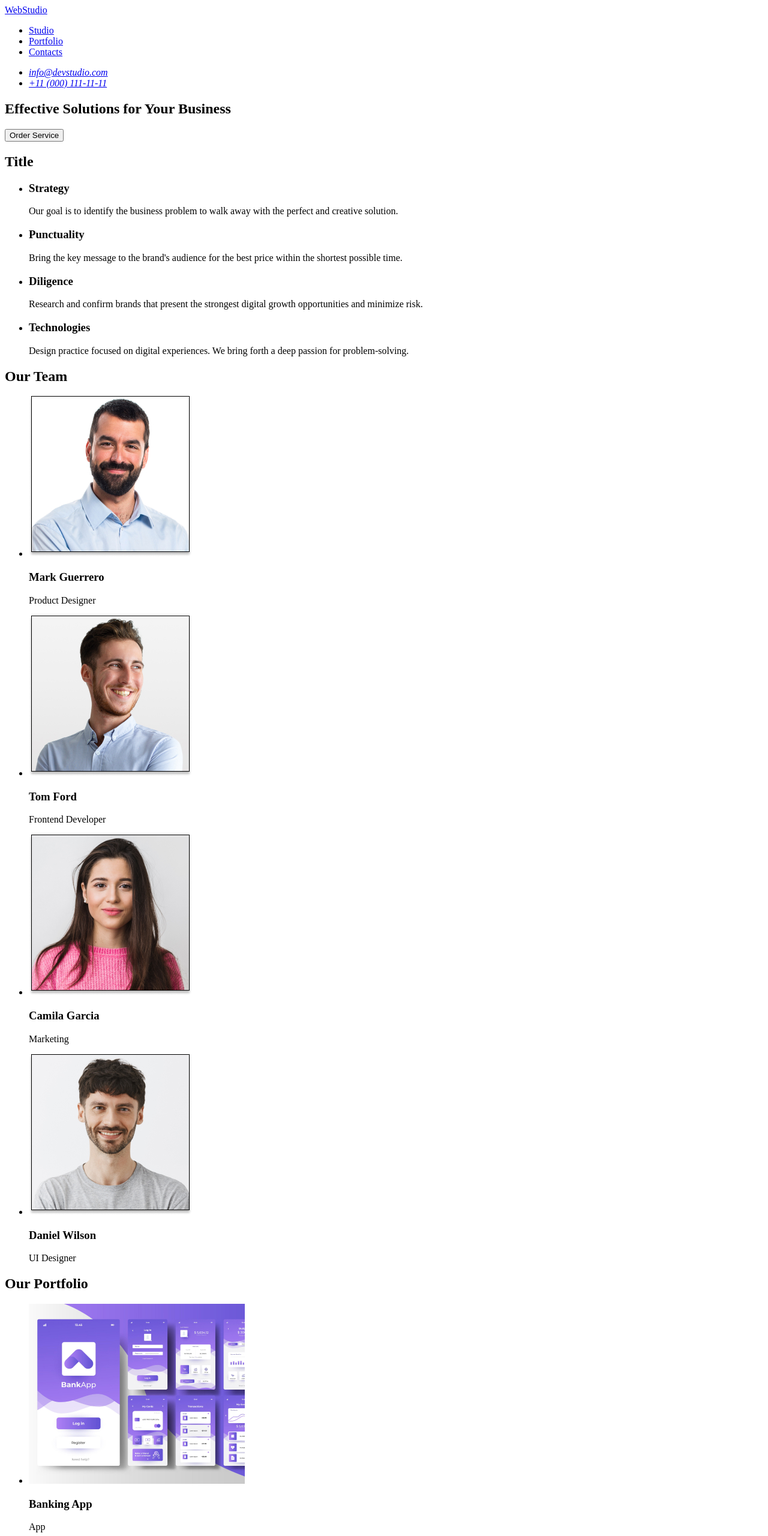
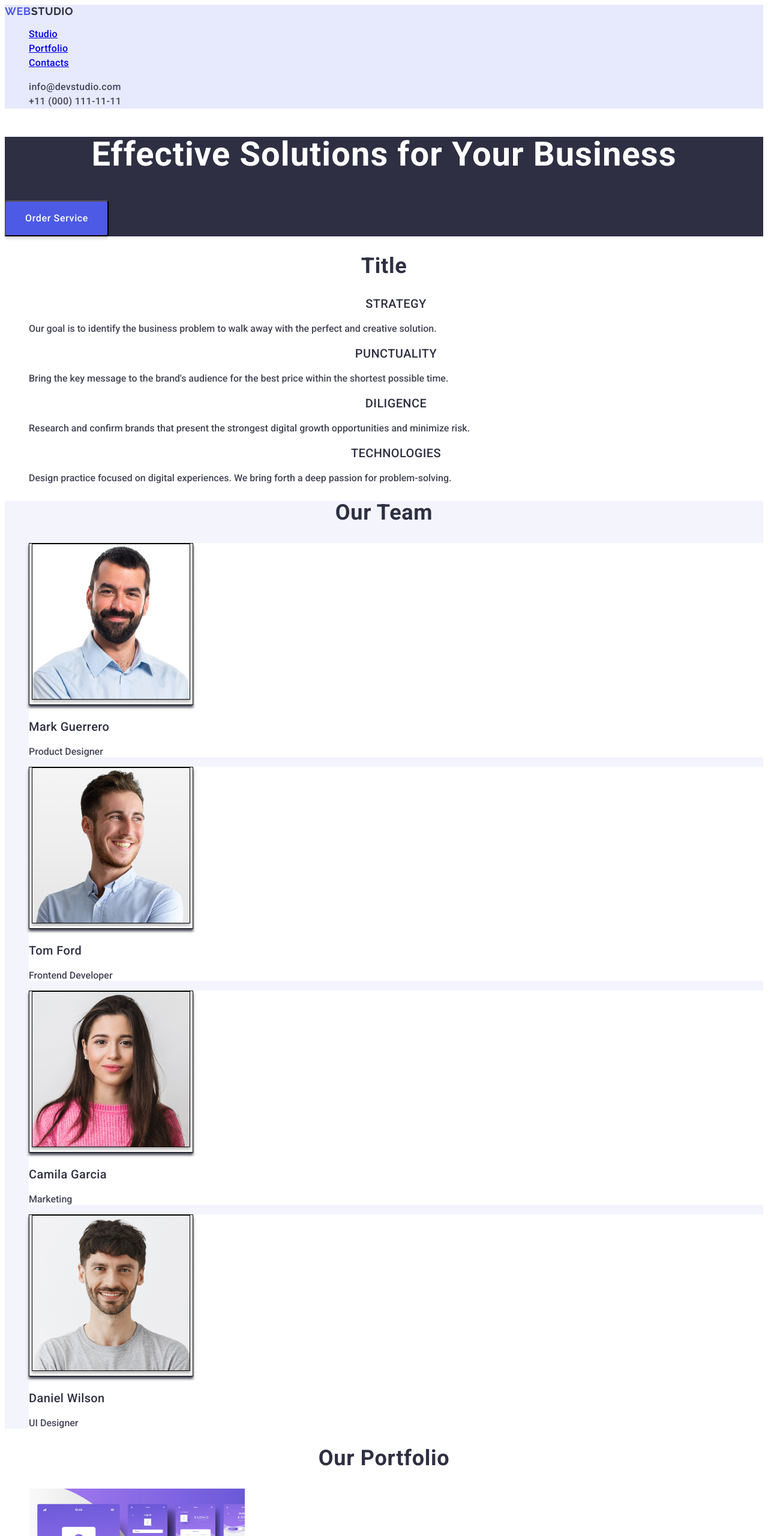
Before and after one commit to OleksU/goit-markup-hw-02, a plain HTML site: page index.html in a window 1280 px wide. Shown: the top 2560 px of the page at 60% size. Drawn offline with Linux system fonts and the light colour scheme.

Commit message:
Main update

```diff
--- a/CSS/styles.css
+++ b/CSS/styles.css
@@ -1,6 +1,6 @@
 body {
     font-family: "Roboto", sans-serif;
-    background-color: #fffff;
+    background-color: #ffffff;
     color: #434455;
 }
 header {
@@ -11,97 +11,128 @@ ul {
     list-style-type: none;
 }
 
-header nav a {
-    color: #2E2F42;
-    font-family: "Raleway";
+.logo {
+    color: #4D5AE5;
+    font-family: "Raleway", sans-serif;
     font-size: 18px;
     text-transform: uppercase;
     font-weight: 700;
-    letter-spacing: 0.54px;
-    line-height: 21px;
+    letter-spacing: 0.03em;
+    line-height: 1.17;
     text-decoration: none;
 }
 
-header nav a:hover,
-header nav a:active {
+.logo:hover,
+.logo:active {
     text-decoration: underline;
 }
-header nav ul {
+
+.studio {
+    color: #2E2F42;
+}
+
+.headline {
     color: #2E2F42;
     font-size: 16px;
     font-weight: 500;
-    letter-spacing: 0.32px;
-    line-height: 24px;
+    letter-spacing: 0.02em;
+    line-height: 1.5;
+    text-decoration: none;
+}
+
+.headline:hover,
+.headline:active {
+    text-decoration: underline;
+    color:#404bbf;
+}
+
+.contact {
+    font-style: normal;
 }
 
 .info {
     color: #434455;
     font-size: 16px;
     font-weight: 400;
-    letter-spacing: 0.32px;
-    line-height: 24px;
+    letter-spacing: 0.02em;
+    line-height: 1.5;
     text-decoration: none;
 }
 
 .info:hover,
 .info:active {
     text-decoration: underline;
+    color: #404bbf;
 }
 
-.section-1 {
+.main_page {
     background-color: #2E2F42;
 }
 
-h1 {
+.caption {
     color: #fff;
     font-size: 56px;
     font-weight: 700;
     text-align: center;
-    letter-spacing: 1.12px;
-    line-height: 60px;
+    letter-spacing: 0.02em;
+    line-height: 1.07;
 }
 
-button {
+.order {
     background-color: #4D5AE5;
     color:#fff;
+    font-family: "Roboto", sans-serif;
     border-radius: 4px;
     padding: 16px 32px;
     font-size: 16px;
     font-weight: 500;
-    line-height: 24px;
-    letter-spacing: 0.64px;
+    line-height: 1.5;
+    letter-spacing: 0.04em;
     box-shadow: 0px 4px 4px 0px rgba(0, 0, 0, 0.15);
-}
-.section-2 h3 {
-    color: #2E2F42;
-    font-family: "Roboto";
-    font-size: 20px;
-    font-weight: 500;
-    line-height: 24px;
-    letter-spacing: 0.4px;
+    cursor: pointer;
 }
 
-.section-2 p {
+.order:hover,
+.order:active {
+    background-color: #404bbf;
+}
+
+.description {
     color: #434455;
     font-family: "Roboto";
     font-size: 16px;
-    line-height: 24px;
-    letter-spacing: 0.32px
+    line-height: 1.5;
+    letter-spacing: 0.02em;
 }
 
-.section-3 h2{
+.titles {
     color: #2E2F42;
     text-align: center;
-    font-size: 36px;
-    font-weight: 700;
-    line-height: 40px;
-    letter-spacing: 0.72px;
+    font-size: 20px;
+    font-weight: 500;
+    line-height: 1.2;
+    letter-spacing: 0.02em;
     text-transform: uppercase;
 }
 
-.section-3 img {
-    width: 264px;
-    height: 260px;
+.section_team {
+    background-color: #F4F4FD;
+}
+
+.heading {
+    color: #2E2F42;
+    font-size: 36px;
+    line-height: 1.11;
+    letter-spacing: 0.02em;
+    text-align: center;
+    text-transform: capitalize;
+}
+
+.team_list {
+    background-color: #ffffff;
+}
+
+.section_team img {
     border: 1px solid #000;
     box-shadow: 0px 4px 4px 0px;
 }
@@ -109,70 +140,22 @@ button {
 .name {
     font-size: 20px;
     font-weight: 500;
-    line-height: 24px;
-    letter-spacing: 0.4px;
+    line-height: 1.2;
+    letter-spacing: 0.02em;
     color: #2E2F42;
 }
 
-.position {
-    font-size: 16px;
-    line-height: 24px;
-    letter-spacing: 0.32px;
-    text-shadow: 0px 4px 4px rgba(0, 0, 0, 0.25);
-}
-
-#portfolio {
-    color: #2E2F42;
-    font-size: 36px;
-    font-weight: 700;
-    line-height: 40px;
-    letter-spacing: 0.72px;
-    text-transform: capitalize;
-    text-align: center;
-}
-
-.section-4 img {
-    width: 360px;
-    height: 300px;
-}
-
-.section-4 h3 {
-    font-weight: 500;
-    line-height: 24px;
-    letter-spacing: 0.4px;
-    font-size: 20px;
-    color: #2E2F42;
-}
-
-.section-4 p {
-    color: #434455;
-    line-height: 24px;
-    letter-spacing: 0.32px;
-    font-size: 16px;
-}
-
-footer {
+.bottom {
     background-color: #2E2F42;
 }
 
-#logo {
+.logo_end {
     color: #F4F4FD;
-    font-family: Raleway;
-    font-weight: 700;
-    line-height: 21px;
-    letter-spacing: 0.54px;
-    text-transform: uppercase;
-    font-size: 18px;
-    text-decoration: none;
-}
-#logo:hover,
-#logo:active {
-    text-decoration: underline;
 }
 
 .end {
     color: #F4F4FD;
-    line-height: 24px;
-    letter-spacing: 0.32px;
+    line-height: 1.5;
+    letter-spacing: 0.02em;
     font-size: 16px;
 }
--- a/index.html
+++ b/index.html
@@ -4,7 +4,7 @@
     <meta charset="UTF-8">
     <meta name="viewport" content="width=device-width, initial-scale=1.0">
     <title>Portfolio</title>
-    <link rel="stylesheet" href="./CSS/style.css" type="text/css">
+    <link rel="stylesheet" href="./CSS/styles.css">
     <link rel="preconnect" href="https://fonts.googleapis.com">
 <link rel="preconnect" href="https://fonts.gstatic.com" crossorigin>
 <link href="https://fonts.googleapis.com/css2?family=Raleway:wght@700&family=Roboto:ital,wght@0,500;0,700;1,400&display=swap" rel="stylesheet">
@@ -12,15 +12,15 @@
 <body>
     <header>
         <nav>
-            <a href="./index.html">WebStudio
+            <a class="logo" href="./index.html">Web<span class="studio">Studio</span>
             </a>
             <ul>
-                <li><a href="#">Studio</a></li>
-                <li><a href="#">Portfolio</a></li>
-                <li><a href="#">Contacts</a></li>
+                <li class="headline"><a href="./index.html">Studio</a></li>
+                <li class="headline"><a href="#">Portfolio</a></li>
+                <li class="headline"><a href="#">Contacts</a></li>
             </ul>
         </nav>
-        <address>
+        <address class="contact">
             <ul>
                 <li><a class="info" href="mailto:info@devstudio.com">info@devstudio.com</a></li>
                 <li><a class="info" href="tel:+110001111111">+11 (000) 111-11-11</a></li>
@@ -29,101 +29,101 @@
     </header>
 
     <main>
-        <section class="section-1">
-            <h1>Effective Solutions for Your Business</h1>
-            <button>Order Service</button>
+        <section class="main_page">
+            <h1 class="caption">Effective Solutions for Your Business</h1>
+            <button class="order">Order Service</button>
         </section>
-        <section class="section-2">
-            <h2>Title</h2>
+        <section>
+            <h2  class="heading">Title</h2>
             <ul>
                 <li>
-                    <h3>Strategy</h3>
-                    <p>
+                    <h3 class="titles">Strategy</h3>
+                    <p class="discription">
                         Our goal is to identify the business problem to walk away with the perfect and creative solution.
                     </p>
                 </li>
                 <li>
-                    <h3>Punctuality</h3>
-                    <p>
+                    <h3 class="titles">Punctuality</h3>
+                    <p class="discription">
                         Bring the key message to the brand's audience for the best price within the shortest possible time.
                     </p>
                 </li>
                 <li>
-                    <h3>Diligence</h3>
-                    <p>
+                    <h3 class="titles">Diligence</h3>
+                    <p class="discription">
                         Research and confirm brands that present the strongest digital growth opportunities and minimize risk.
                     </p>
                 </li>
                 <li>
-                    <h3>Technologies</h3>
-                    <p>
+                    <h3 class="titles">Technologies</h3>
+                    <p class="discription">
                         Design practice focused on digital experiences. We bring forth a deep passion for problem-solving.
                     </p>
                 </li>
             </ul>
         </section>
-        <section class="section-3">
-            <h2>Our Team</h2>
+        <section class="section_team">
+            <h2 class="heading">Our Team</h2>
                     <ul>
-                        <li>
+                        <li class="team_list">
                             <img src="./images/Mark.jpg" alt="Mark Guerrero"><br>
                             <h3 class="name">Mark Guerrero</h3>
-                            <p class="position">Product Designer</p>
+                            <p class="discription">Product Designer</p>
                         </li>
-                        <li>
+                        <li class="team_list">
                             <img src="./images/Tom.jpg" alt="Tom Ford"><br>
                             <h3 class="name">Tom Ford</h3>
-                            <p class="position">Frontend Developer</p>
+                            <p class="discription">Frontend Developer</p>
                         </li>
-                        <li>
+                        <li class="team_list">
                             <img src="./images/Camilla.jpg" alt="Camila Garcia"><br>
                             <h3 class="name">Camila Garcia</h3>
-                            <p class="position">Marketing</p>
+                            <p class="discription">Marketing</p>
                         </li>
-                        <li>
+                        <li class="team_list">
                             <img src="./images/Daniel.jpg" alt="Daniel Wilson"><br>
                             <h3 class="name">Daniel Wilson</h3>
-                            <p class="position">UI Designer</p>
+                            <p class="discription">UI Designer</p>
                         </li>
                     </ul>
         </section>
-        <section class="section-4">
-            <h2 id="portfolio">Our Portfolio</h2>
+        <section>
+            <h2 class="heading">Our Portfolio</h2>
             <ul>
-                <li><img src="./images/APP.jpg" alt="App"><br>
-                    <h3>Banking App</h3>
-                    <p>App</p>
+                <li><img src="./images/APP.jpg" alt="App" width="360"><br>
+                    <h3 class="titles">Banking App</h3>
+                    <p class="discription">App</p>
                 </li>
-                <li><img src="./images/Cashless.jpg" alt="Cashless">
-                    <h3>Cashless Payment</h3>
-                    <p>Marketing</p>
+                <li><img src="./images/Cashless.jpg" alt="Cashless" width="360">
+                    <h3 class="titles">Cashless Payment</h3>
+                    <p class="discription">Marketing</p>
                 </li>
                 <li>
-                    <img src="./images/Meditation.jpg" alt="Meditation">
-                    <h3>Meditation App</h3>
-                    <p>App</p>
+                    <img src="./images/Meditation.jpg" alt="Meditation" width="360">
+                    <h3 class="titles">Meditation App</h3>
+                    <p class="discription">App</p>
                 </li>
                 <li>
-                    <img src="./images/Taxi.jpg" alt="Taxi">
-                    <h3>Taxi Service</h3>
-                    <p>Marketing</p>
+                    <img src="./images/Taxi.jpg" alt="Taxi" width="360">
+                    <h3 class="titles">Taxi Service</h3>
+                    <p class="discription">Marketing</p>
                 </li>
                 <li>
-                    <img src="./images/Screen.jpg" alt="Screen">
-                    <h3>Screen Illustrations</h3>
-                    <p>Design</p>
+                    <img src="./images/Screen.jpg" alt="Screen" width="360">
+                    <h3 class="titles">Screen Illustrations</h3>
+                    <p class="discription">Design</p>
                 </li>
                 <li>
-                    <img src="./images/Courses.jpg" alt="Courses">
-                    <h3>Oline Courses</h3>
-                    <p>Marketing</p>
+                    <img src="./images/Courses.jpg" alt="Courses" width="360">
+                    <h3 class="titles">Online Courses</h3>
+                    <p class="discription">Marketing</p>
                 </li>
             </ul>
         </section>
     </main>
 
-    <footer>
-        <a id="logo" href="./index.html">WebStudio</a>
+    <footer class="bottom">
+        <a class="logo" href="./index.html">Web<span class="logo_end">Studio</span></a>
         <p class="end">
             Increase the flow of customers and sales for your business with digital marketing & growth solutions.
         </p>
```
